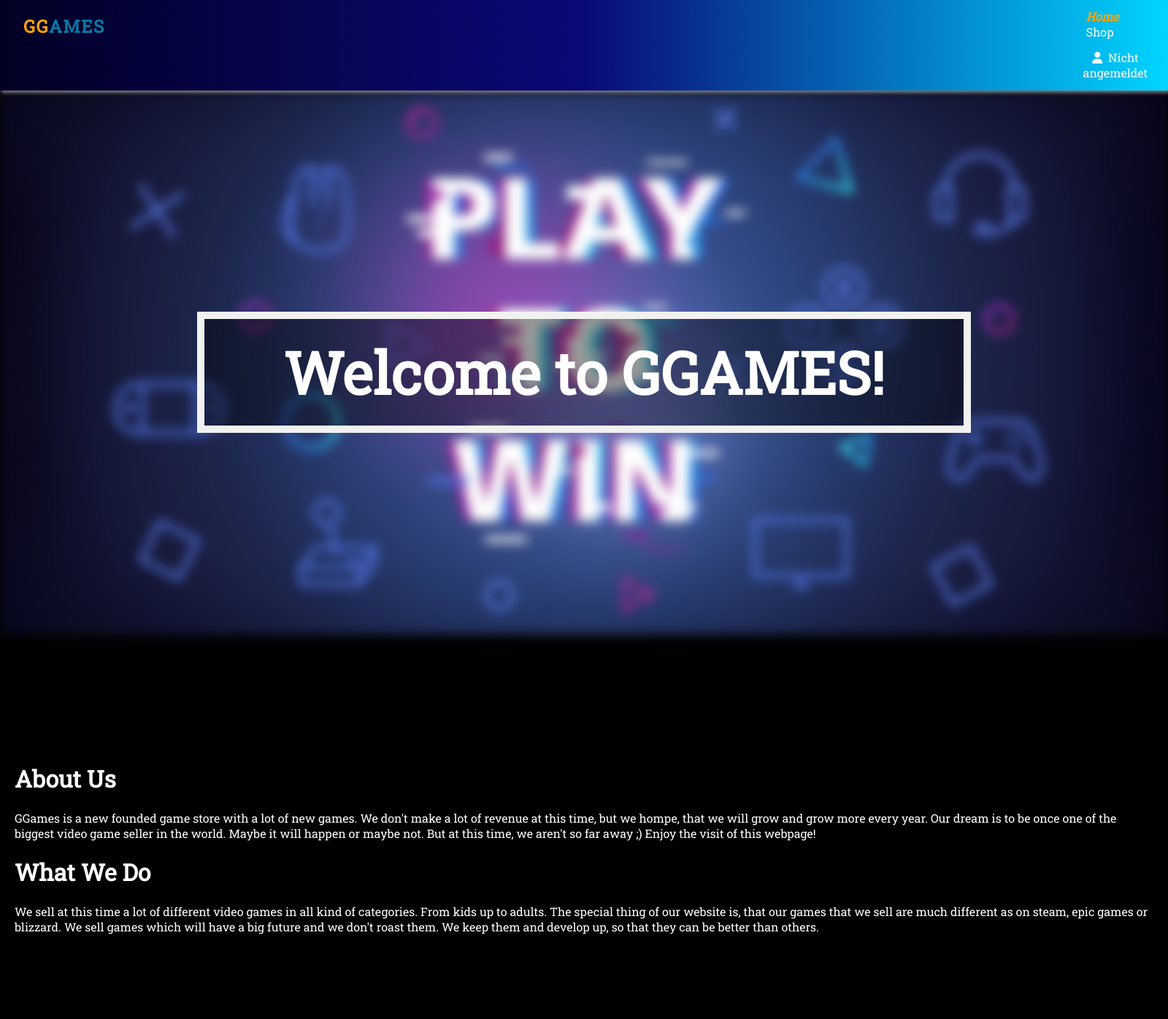
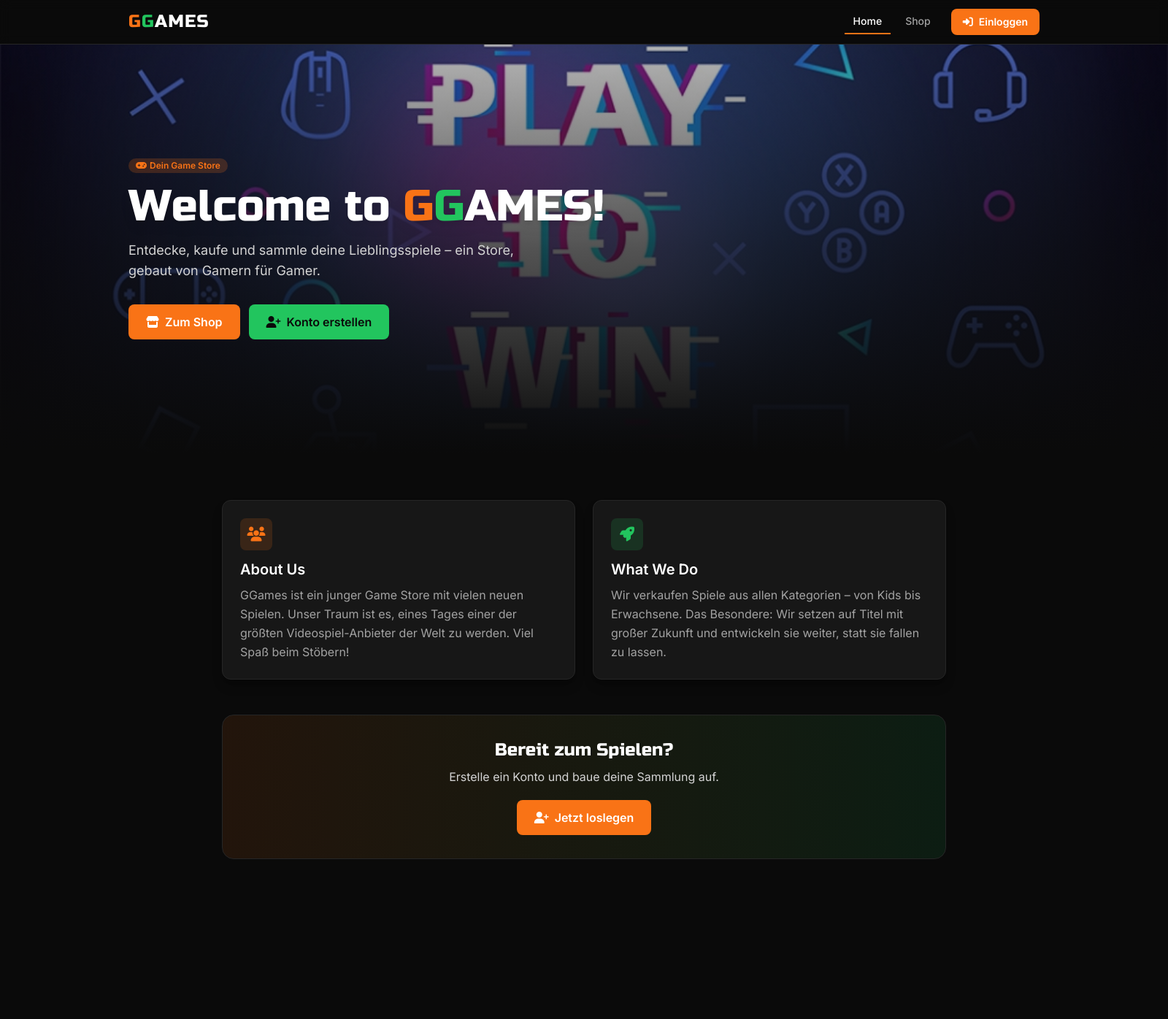
Before and after one commit to olivierluethy/GGames, a PHP site: page / in a window 1600 px wide. Shown: the whole page at 73% size. After the commit the page ends 1177 px from the top, so only its background shows below. Run offline with PHP 8.4, Linux system fonts and the light colour scheme; some libraries are stand-ins or nearby versions.

Commit message:
feat: auth-aware home with latest + popular showcases
- the "Welcome to GGAMES!" hero now shows to logged-out visitors only
- logged-in users get a store-style home: an auto-sliding hero showcase of
  the latest games, a "Neueste Spiele" grid, and a "Beliebt nach Entwickler"
  section ranking each multi-title developer's games by purchases
- newly added games surface in these showcases automatically
- dark Tailwind landing page for guests with hero + about + CTA

Implements tasks 2 and 8.

Co-Authored-By: Claude Opus 4.8 (1M context) <noreply@anthropic.com>

```diff
--- a/app/Controllers/GGamesController.php
+++ b/app/Controllers/GGamesController.php
@@ -2,10 +2,18 @@
 
 class GGamesController
 {
-    /* Die Welcome Seite oder Startseite */
+    /* Startseite: hero/landing for guests, store-style home for logged-in users. */
 	public function index()
 	{
 		session_start();
+
+		if (isLoggedIn()) {
+			$model = new Games();
+			$latest = $model->getStoreGames(currentUserId()); // newest first, excludes owned
+			$popularByDev = $model->getPopularByDeveloper();
+			require 'app/Views/home.view.php';
+			return;
+		}
 
 		require 'app/Views/welcome.view.php';
 	}
--- a/app/Views/welcome.view.php
+++ b/app/Views/welcome.view.php
@@ -1,69 +1,60 @@
-<!DOCTYPE html>
-<html lang="de">
+<?php
+/** Public landing page (guests only — logged-in users get home.view.php). */
+$title = 'GGAMES - Welcome';
+$active = 'home';
+include __DIR__ . '/partials/head.php';
+include __DIR__ . '/partials/nav.php';
+?>
 
-<head>
-    <meta charset="UTF-8">
-    <title>GGames - Welcome</title>
-    <link rel="stylesheet" href="public/style/navigation.css">
-    <link rel="stylesheet" href="public/style/general.css">
-    <link rel="stylesheet" href="public/style/welcome.css">
-    <script src="https://kit.fontawesome.com/a076d05399.js"></script>
-    <script src="https://ajax.googleapis.com/ajax/libs/jquery/1.11.0/jquery.min.js"></script>
-    <link rel="shortcut icon" href="assets/favicon.ico">
+<!-- Hero -->
+<section class="relative h-[70vh] min-h-[420px] w-full overflow-hidden">
+    <img src="assets/welcome.jpg" alt="" class="absolute inset-0 h-full w-full object-cover">
+    <div class="absolute inset-0 bg-gradient-to-t from-neutral-950 via-neutral-950/70 to-neutral-950/30"></div>
+    <div class="relative mx-auto flex h-full max-w-7xl flex-col items-start justify-center px-4">
+        <span class="chip bg-brand-orange/20 text-brand-orange"><i class="fas fa-gamepad"></i> Dein Game Store</span>
+        <h1 class="mt-4 font-display text-5xl text-white drop-shadow-lg sm:text-6xl">
+            Welcome to <span class="text-brand-orange">G</span><span class="text-brand-green">G</span>AMES!
+        </h1>
+        <p class="mt-4 max-w-xl text-lg text-neutral-300">
+            Entdecke, kaufe und sammle deine Lieblingsspiele – ein Store, gebaut von Gamern für Gamer.
+        </p>
+        <div class="mt-8 flex flex-wrap gap-3">
+            <a href="store" class="btn-primary px-6 py-3 text-base"><i class="fas fa-store"></i> Zum Shop</a>
+            <a href="register" class="btn-green px-6 py-3 text-base"><i class="fas fa-user-plus"></i> Konto erstellen</a>
+        </div>
+    </div>
+</section>
 
-    <!-- Font Family -->
-    <link rel="preconnect" href="https://fonts.googleapis.com">
-    <link rel="preconnect" href="https://fonts.gstatic.com" crossorigin>
-    <link href="https://fonts.googleapis.com/css2?family=Roboto+Slab&display=swap" rel="stylesheet">
-</head>
+<!-- About -->
+<main class="mx-auto max-w-5xl px-4 py-16">
+    <div class="grid gap-6 md:grid-cols-2">
+        <div class="card p-6">
+            <div class="mb-3 flex h-11 w-11 items-center justify-center rounded-lg bg-brand-orange/15 text-brand-orange">
+                <i class="fas fa-users text-xl"></i>
+            </div>
+            <h2 class="text-xl font-semibold text-white">About Us</h2>
+            <p class="mt-2 leading-relaxed text-neutral-400">
+                GGames ist ein junger Game Store mit vielen neuen Spielen. Unser Traum ist es, eines Tages
+                einer der größten Videospiel-Anbieter der Welt zu werden. Viel Spaß beim Stöbern!
+            </p>
+        </div>
+        <div class="card p-6">
+            <div class="mb-3 flex h-11 w-11 items-center justify-center rounded-lg bg-brand-green/15 text-brand-green">
+                <i class="fas fa-rocket text-xl"></i>
+            </div>
+            <h2 class="text-xl font-semibold text-white">What We Do</h2>
+            <p class="mt-2 leading-relaxed text-neutral-400">
+                Wir verkaufen Spiele aus allen Kategorien – von Kids bis Erwachsene. Das Besondere: Wir setzen
+                auf Titel mit großer Zukunft und entwickeln sie weiter, statt sie fallen zu lassen.
+            </p>
+        </div>
+    </div>
 
-<body>
-    <!-- Navigation Bar -->
-    <nav>
-        <div class="title">
-            <a href="home">
-                <h1>G</h1>
-                <h1>G</h1>
-                <h1>A</h1>
-                <h1>M</h1>
-                <h1>E</h1>
-                <h1>S</h1>
-            </a>
-        </div>
+    <div class="mt-12 rounded-2xl border border-neutral-800 bg-gradient-to-r from-brand-orange/10 to-brand-green/10 p-8 text-center">
+        <h3 class="font-display text-2xl text-white">Bereit zum Spielen?</h3>
+        <p class="mt-2 text-neutral-300">Erstelle ein Konto und baue deine Sammlung auf.</p>
+        <a href="register" class="btn-primary mt-5 px-6 py-3 text-base"><i class="fas fa-user-plus"></i> Jetzt loslegen</a>
+    </div>
+</main>
 
-        <div class="anchors">
-            <a class="anchors_a_active" href="home">Home</a>
-            <a class="anchors_a" href="store">Shop</a>
-            <?php
-                include("nav.view.php");
-            ?>
-        </div>
-    </nav>
-
-    <!-- Parallax Scroll -->
-    <section class='parallax-image'>
-        <img src='assets/welcome.jpg' />
-        <h1>Welcome to GGAMES!</h1>
-    </section>
-
-    <main>
-        <h1>About Us</h1>
-        <p>GGames is a new founded game store with a lot of new games. We don't make a lot of revenue at this time, but
-            we hompe, that we will grow and grow more every year. Our dream is to be once one of the biggest video game
-            seller in the world. Maybe it will happen or maybe not. But at this time, we aren't so far away ;)
-            Enjoy the visit of this webpage!
-        </p>
-        <h1>What We Do</h1>
-        <p>We sell at this time a lot of different video games in all kind of categories. From kids up to adults. The
-            special thing of our website is, that our games that we sell are much different as on steam, epic games or
-            blizzard.
-            We sell games which will have a big future and we don't roast them. We keep them and develop up, so that
-            they can be better than others.
-        </p>
-    </main>
-
-
-    <script src="public/js/app.js"></script>
-</body>
-
-</html>
+<?php include __DIR__ . '/partials/foot.php'; ?>
```
Also changed, not shown: app/Views/home.view.php (added, +109 -0 lines), public/js/ggames.js (+38 -0 lines).
